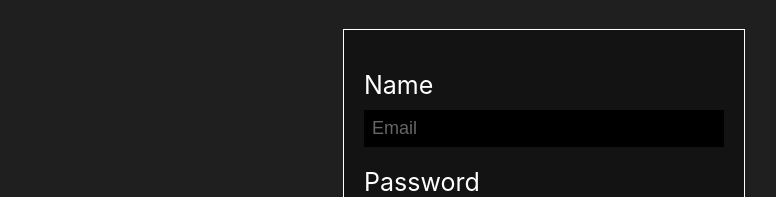
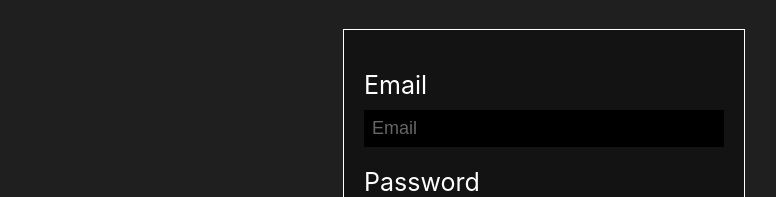
Before and after one commit to Bryan-Romero/app-gifs-react, a React (Create React App) app: page /login/signin in a window 1280 px wide. Shown: the part 200-397 px from the top of the page, without its empty margins (96-872 px from the left). Built offline with nearby package versions, Linux system fonts and the light colour scheme.

Commit message:
spelling error signin

```diff
--- a/src/components/SignIn/SignIn.js
+++ b/src/components/SignIn/SignIn.js
@@ -70,7 +70,7 @@ const SignIn = ({ onLogin }) => {
                             <ErrorMessage name="dataError" component='small'/>
                         </Label>
                         <Label>
-                            Name
+                            Email
                             <Input
                                 type='text'
                                 placeholder="Email"
```
